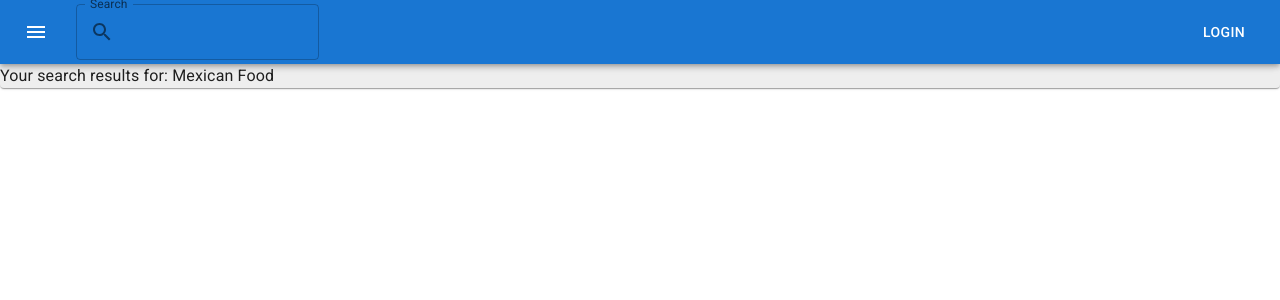
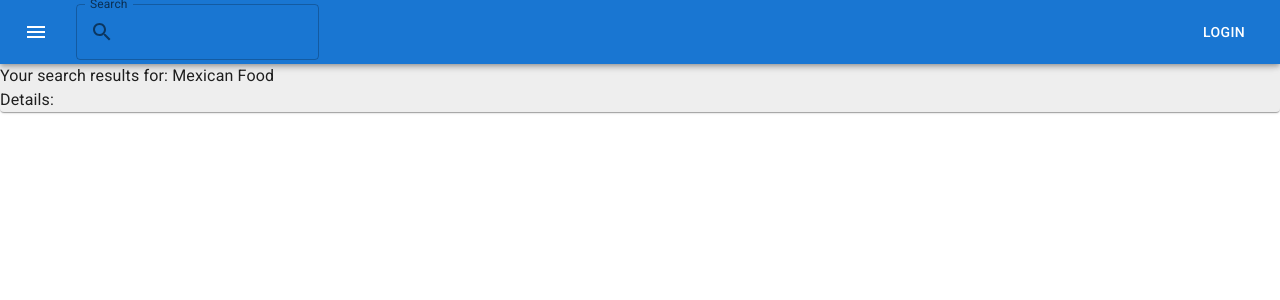
Before and after one commit to Swammered/food-test, a React (Create React App) app: page /detail in a window 1280 px wide. Shown: the top 300 px of the page. Built offline with nearby package versions, Linux system fonts and the light colour scheme; no server answers.

Commit message:
Removing used junk

```diff
--- a/src/components/Layout.js
+++ b/src/components/Layout.js
@@ -3,7 +3,8 @@ import { AppBar,  Box, Button, IconButton, Toolbar, Typography, TextField, Input
 import SearchIcon from '@mui/icons-material/Search';
 import TestGrid from "../pages/TestGrid"
 import Search from "../pages/Search"
-import MenuIcon from '@mui/icons-material/Menu';
+import MenuIcon from '@mui/icons-material/Menu'
+import Detail from "../pages/Detail";
 import {
     BrowserRouter,
     Routes,
@@ -16,6 +17,7 @@ import yelp from '../api/yelp'
 const Layout = () => {
     const [searchText, setSearchText] = useState("Mexican Food")
     const [results, setResults] = useState([])
+    const [restaurantId, setRestaurantId] = useState([])
 
     const searchApi = async (term) => {
 
@@ -90,7 +92,8 @@ const Layout = () => {
         <Routes>
             <Route exact path="/" element={<TestGrid />} />
             <Route exact path="testgrid" element={<TestGrid />} />
-            <Route exact path="search" element={<Search searchResults={results}/>} />
+            <Route exact path="search" element={<Search searchResults={results} setRestaurantId={setRestaurantId}/>} />
+            <Route exact path="detail" element={<Detail searchResults={results} restaurantId={restaurantId}/>} />
         </Routes>
         </Paper>
         </BrowserRouter>
--- a/src/components/searchResults.js
+++ b/src/components/searchResults.js
@@ -1,8 +1,15 @@
 import React from "react"
-import { Grid, Typography,  Card, CardContent, CardActionArea, CardMedia  } from "@mui/material"
+import { Grid, Typography,  Card, CardContent,CardMedia, CardActions, Button  } from "@mui/material"
+import {useNavigate} from 'react-router-dom';
 
-const SearchResults = ({searchTerm, resultList}) => {
+const SearchResults = ({searchTerm, resultList,  setRestaurantId }) => {
     console.log("resultList",resultList)
+    let navigate = useNavigate();
+
+    const goToDetails = (restaurantId) => {
+        setRestaurantId(restaurantId)
+        navigate("/detail");
+    }
 
     return (
         <>
@@ -26,7 +33,7 @@ const SearchResults = ({searchTerm, resultList}) => {
                                 </CardContent>
                             </Card> */}
                             <Card sx={{ maxWidth: 345 }}>
-                                <CardActionArea>
+
                                     <CardMedia
                                     component="img"
                                     height="140"
@@ -41,7 +48,10 @@ const SearchResults = ({searchTerm, resultList}) => {
                                         Rating: {value.rating} ({value.review_count})
                                     </Typography>
                                     </CardContent>
-                                </CardActionArea>
+                                    <CardActions>
+                                    <Button size="small" onClick={(e) => goToDetails(value.id)}>Details</Button>
+                                    </CardActions>
+
                                 </Card>
                         </Grid>
                     )
--- /dev/null
+++ b/src/pages/Detail.js
@@ -0,0 +1,22 @@
+import React from "react"
+import { Grid, Typography, Button, Card, CardContent  } from "@mui/material"
+import { Link } from "react-router-dom"
+
+import SearchResults from "../components/searchResults"
+
+const Detail = ({searchResults, restaurantId}) => {
+
+
+    const cheapFood = searchResults.filter((value) => value.price === '$')
+
+    return (
+        <>
+
+            <Typography>Details: {restaurantId}</Typography>
+
+
+        </>
+    )
+}
+
+export default Detail
--- a/src/pages/Search.js
+++ b/src/pages/Search.js
@@ -1,10 +1,10 @@
 import React from "react"
-import { Grid, Typography, Button, Card, CardContent  } from "@mui/material"
-import { Link } from "react-router-dom"
+// import { Grid, Typography, Button, Card, CardContent  } from "@mui/material"
+// import { Link } from "react-router-dom"
 
 import SearchResults from "../components/searchResults"
 
-const Search = ({searchResults}) => {
+const Search = ({searchResults, setRestaurantId}) => {
 
 
     const cheapFood = searchResults.filter((value) => value.price === '$')
@@ -13,9 +13,9 @@ const Search = ({searchResults}) => {
     return (
         <>
 
-        <SearchResults searchTerm={"Cheap Food"} resultList={cheapFood}  />
-        <SearchResults searchTerm={"Moderate Food"} resultList={moderateFood}  />
-        <SearchResults searchTerm={"Expensive Food"} resultList={excpensiveFood}  />
+        <SearchResults searchTerm={"Cheap Food"} resultList={cheapFood} setRestaurantId={setRestaurantId}  />
+        <SearchResults searchTerm={"Moderate Food"} resultList={moderateFood}   setRestaurantId={setRestaurantId} />
+        <SearchResults searchTerm={"Expensive Food"} resultList={excpensiveFood}  setRestaurantId={setRestaurantId}  />
 
 
 
```
